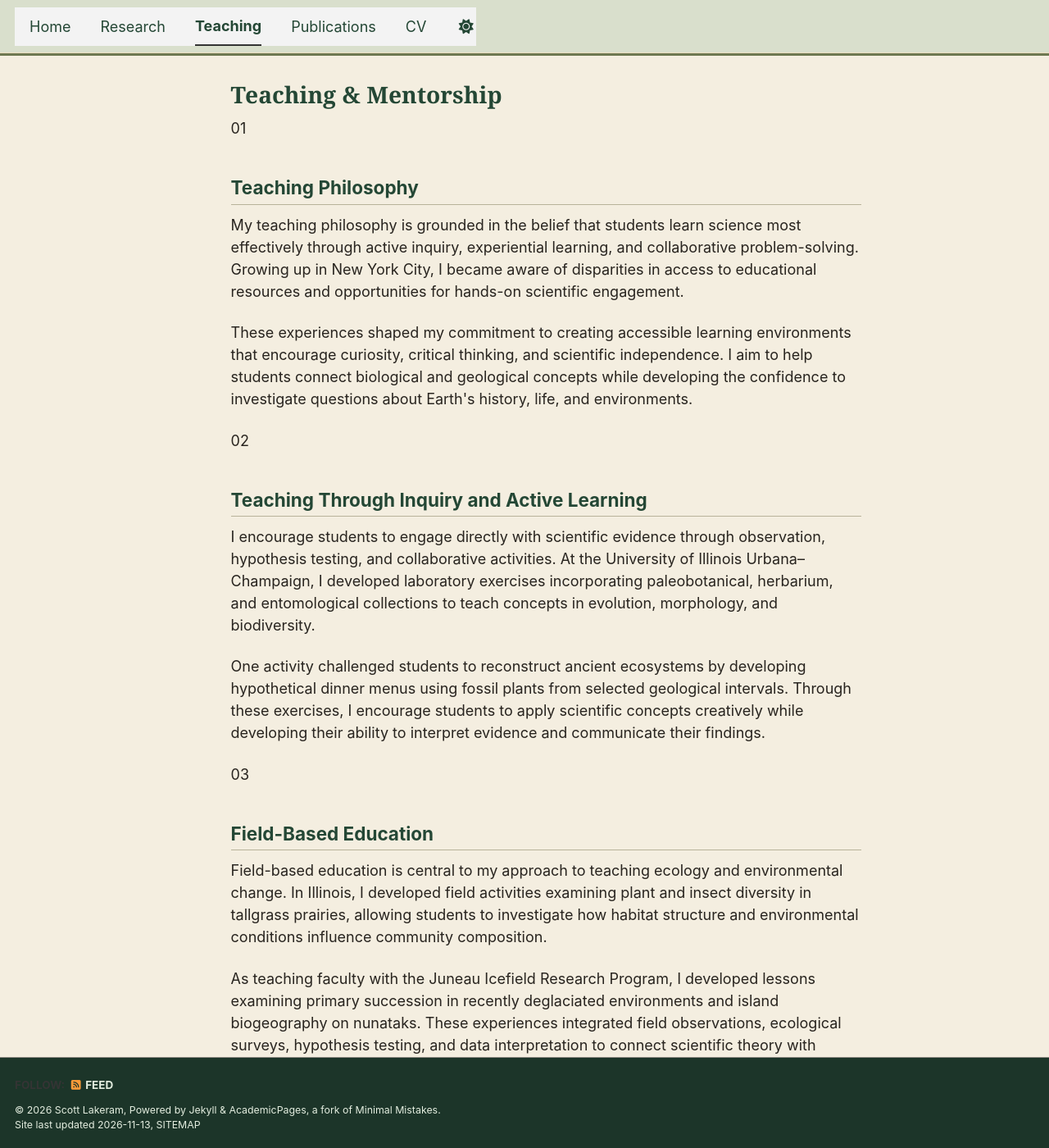
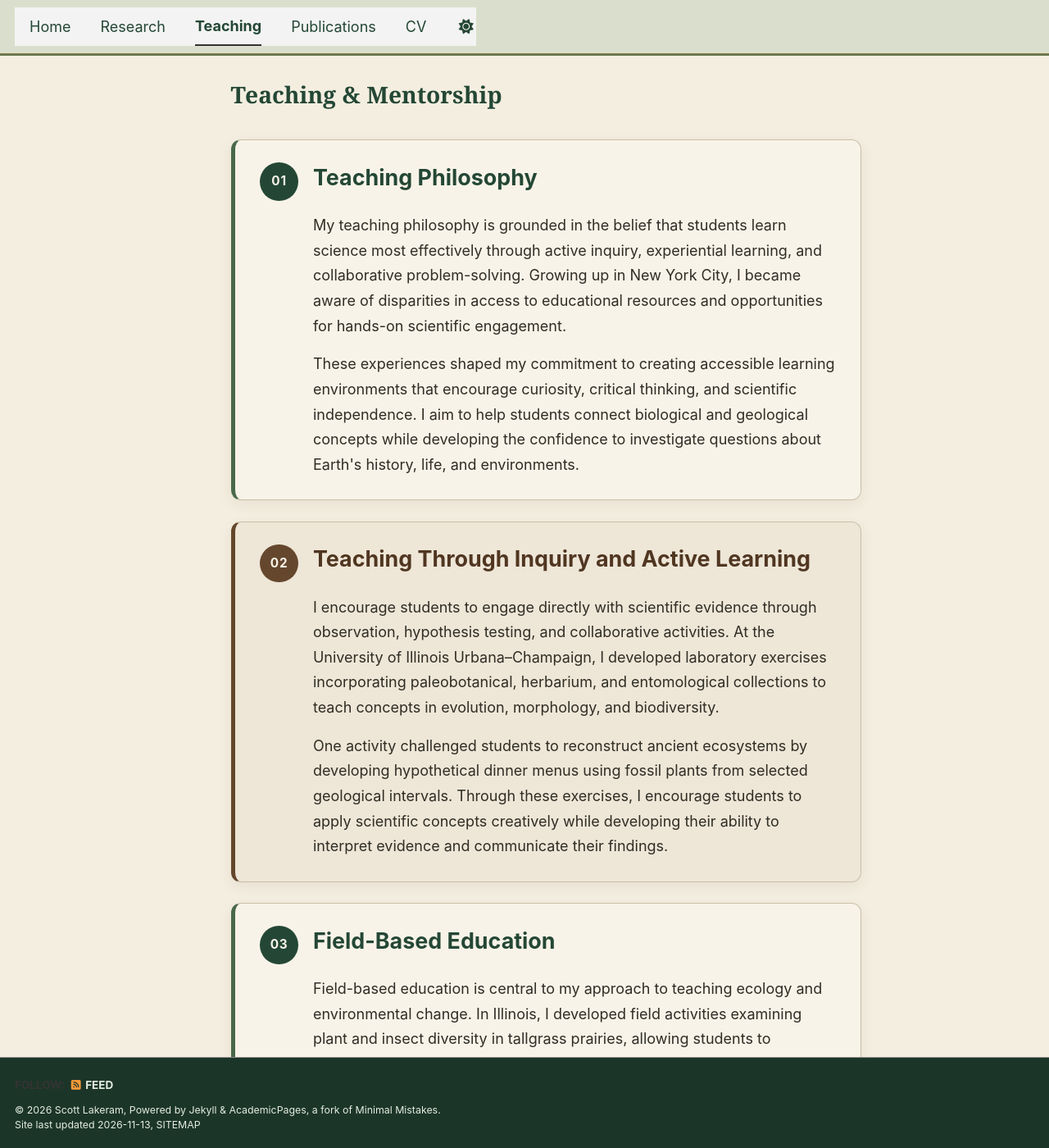
Before and after one commit to slakeram/slakeram.github.io, a Jekyll site: the page built from _pages/teaching.html, in a window 1280 px wide and 1400 px high. Shown: the whole window at 82% size. Built offline with Jekyll 4.4.1, drawn with Linux system fonts in a browser that asks for light colours; a script bundle is joined from its source files by our own code; a style sheet for code colours, icons or effects is not loaded.

Commit message:
Style teaching section cards with botanical green and walnut accents

```diff
--- a/assets/css/botanical.css
+++ b/assets/css/botanical.css
@@ -200,3 +200,17 @@ body:has(.botanical-hero) .botanical-content-panel .botanical-grid {
 @media(max-width:600px){
   body:has(.botanical-hero) .botanical-content-panel {padding:1rem 1.05rem;}
 }
+
+/* Teaching page: four distinct, readable sections instead of uninterrupted prose. */
+.teaching-methods {display:grid;grid-template-columns:1fr;gap:1.4rem;margin:1.5rem 0 2.5rem;}
+.teaching-method-card {background:#f8f3e8;border:1px solid #c9bea8;border-left:5px solid #49694a;border-radius:12px;padding:1.5rem 1.7rem;box-shadow:0 5px 17px rgba(53,43,29,.07);}
+.teaching-method-card:nth-child(even) {background:#eee6d7;border-left-color:#65472d;}
+.teaching-method-header {display:flex;align-items:flex-start;gap:1rem;margin-bottom:.85rem;}
+.teaching-method-number {flex:none;display:grid;place-items:center;width:2.6rem;height:2.6rem;border-radius:50%;background:#244735;color:#f8f3e8;font-size:.85rem;font-weight:700;letter-spacing:.05em;}
+.teaching-method-card:nth-child(even) .teaching-method-number {background:#65472d;}
+.teaching-method-header h2 {margin:.1rem 0 0!important;padding:0!important;border:0!important;font-size:clamp(1.2rem,2.1vw,1.65rem);line-height:1.25;color:#244735;}
+.teaching-method-card:nth-child(even) h2 {color:#503621;}
+.teaching-method-copy {padding-left:3.6rem;}
+.teaching-method-copy p {margin:0 0 .9rem;line-height:1.7;color:#302d25;}
+.teaching-method-copy p:last-child {margin-bottom:0;}
+@media(max-width:650px){.teaching-method-card{padding:1.1rem 1rem}.teaching-method-header{gap:.7rem}.teaching-method-number{width:2.1rem;height:2.1rem}.teaching-method-copy{padding-left:0}}
```
